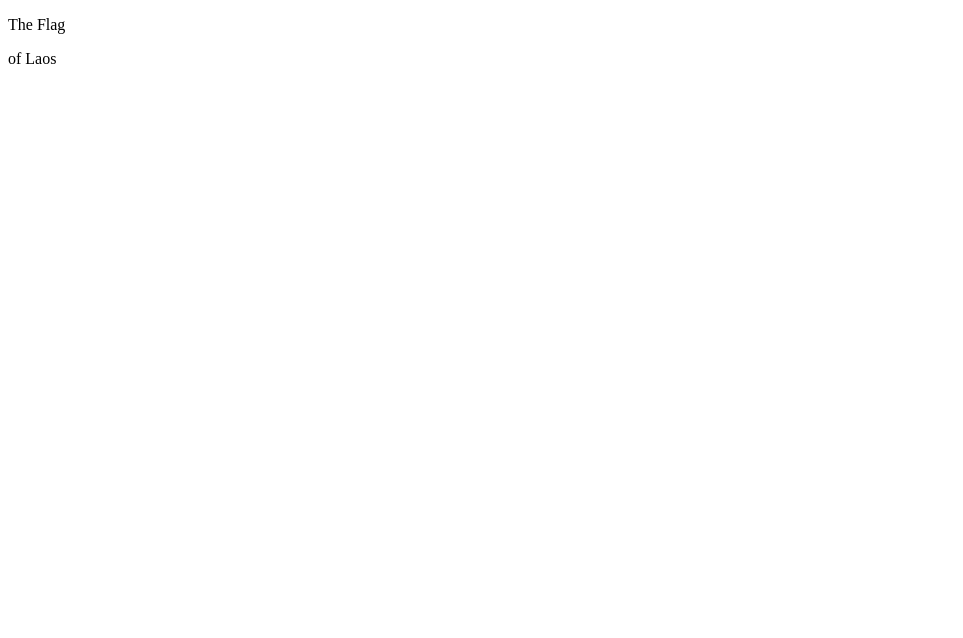
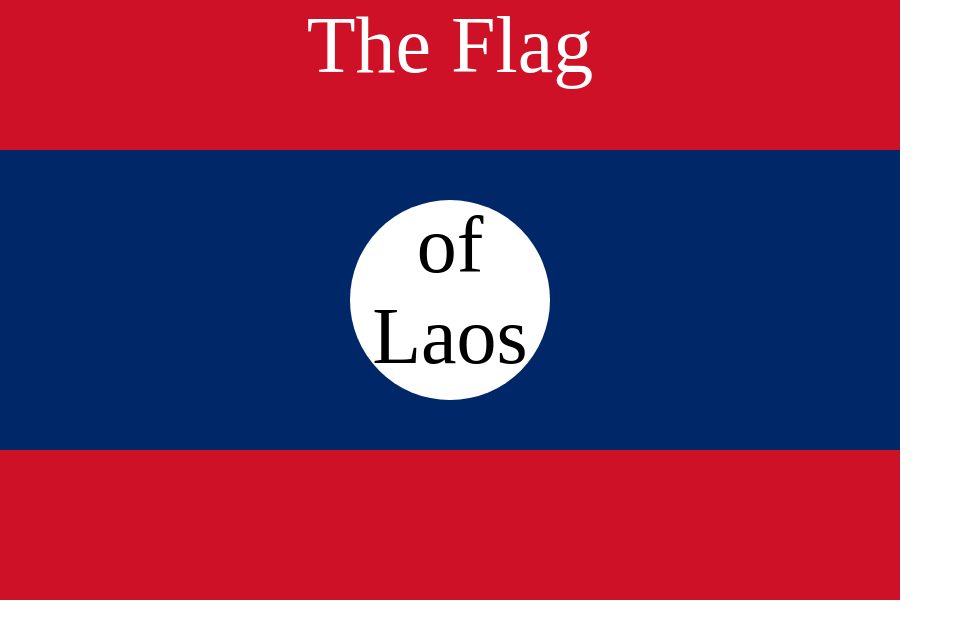
Before and after one commit to shubhzgang/webdev, a plain HTML site: page 7.3 CSS Flag Project/index.html in a window 1280 px wide. Shown: the whole page, without its empty margins (0-963 px from the left). Drawn offline with Linux system fonts and the light colour scheme.

Commit message:
section 7 complete

```diff
--- a/7.3 CSS Flag Project/index.html
+++ b/7.3 CSS Flag Project/index.html
@@ -5,7 +5,54 @@
   <meta charset="UTF-8">
   <title>CSS Flag Project</title>
   <style>
+    /* red: #CE1126 */
+    /* blue: #002868 */
     /* Write your CSS Code here */
+    body {
+      padding: 0;
+      margin: 0;
+    }
+    .flag {
+      position: relative;
+      background-color: #CE1126;
+      height: 600px;
+      width: 900px;
+      padding: 0;
+      margin: 0;
+    }
+
+    .flag > div {
+      background-color: #002868;
+      height: 50%;
+      position: absolute;
+      width: 100%;
+      top: 25%;
+    }
+
+    p {
+      padding: 0;
+      margin: 0;
+      text-align: center;
+      font-size: 5em;
+    }
+
+    .flag > p {
+      color: white;
+    }
+
+    .flag > div > div {
+      background-color: white;
+      height: 200px;
+      width: 200px;
+      border-radius: 50%;
+      position: absolute;
+      top: calc(50% - 100px);
+      left: calc(50% - 100px);
+    }
+
+    .flag > div > div > p {
+      text-align: center;
+    }
 
   </style>
 </head>
```
